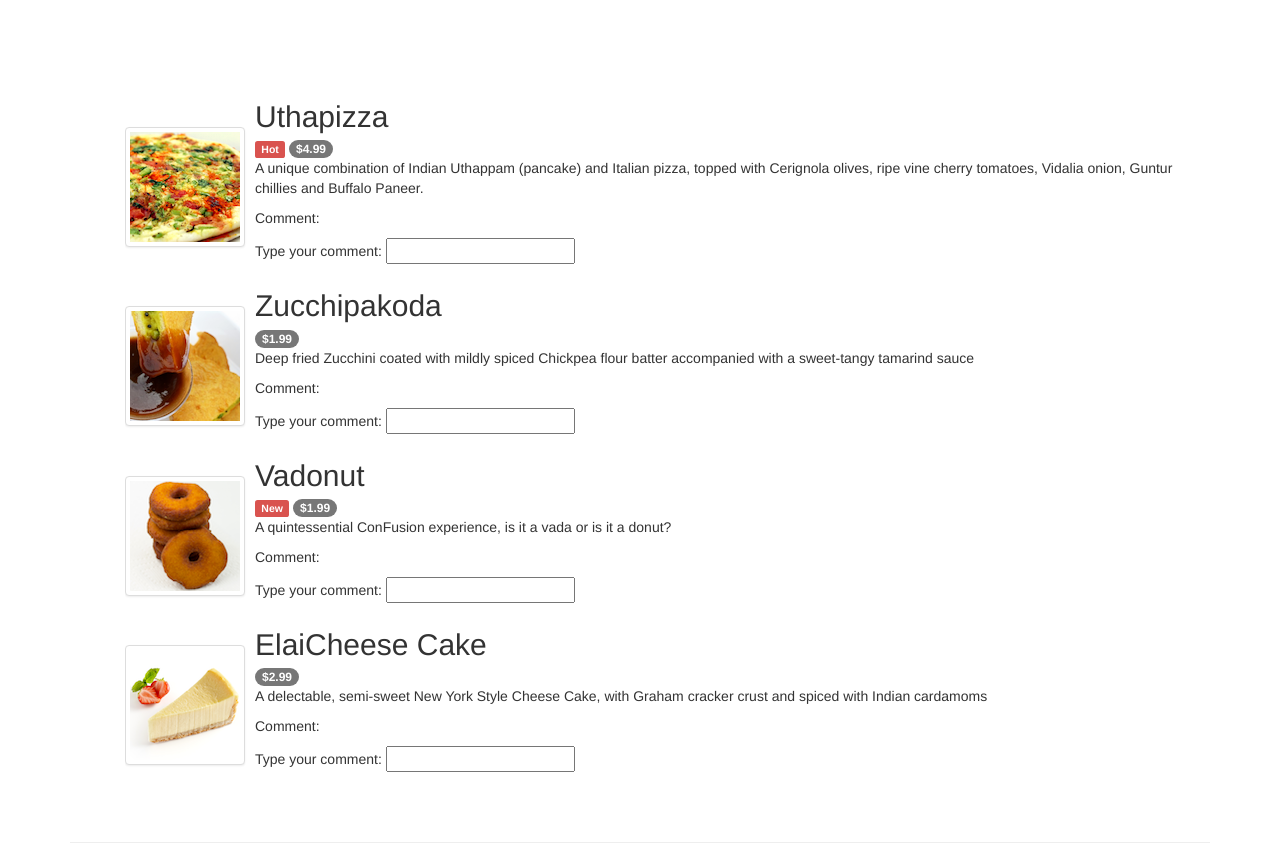
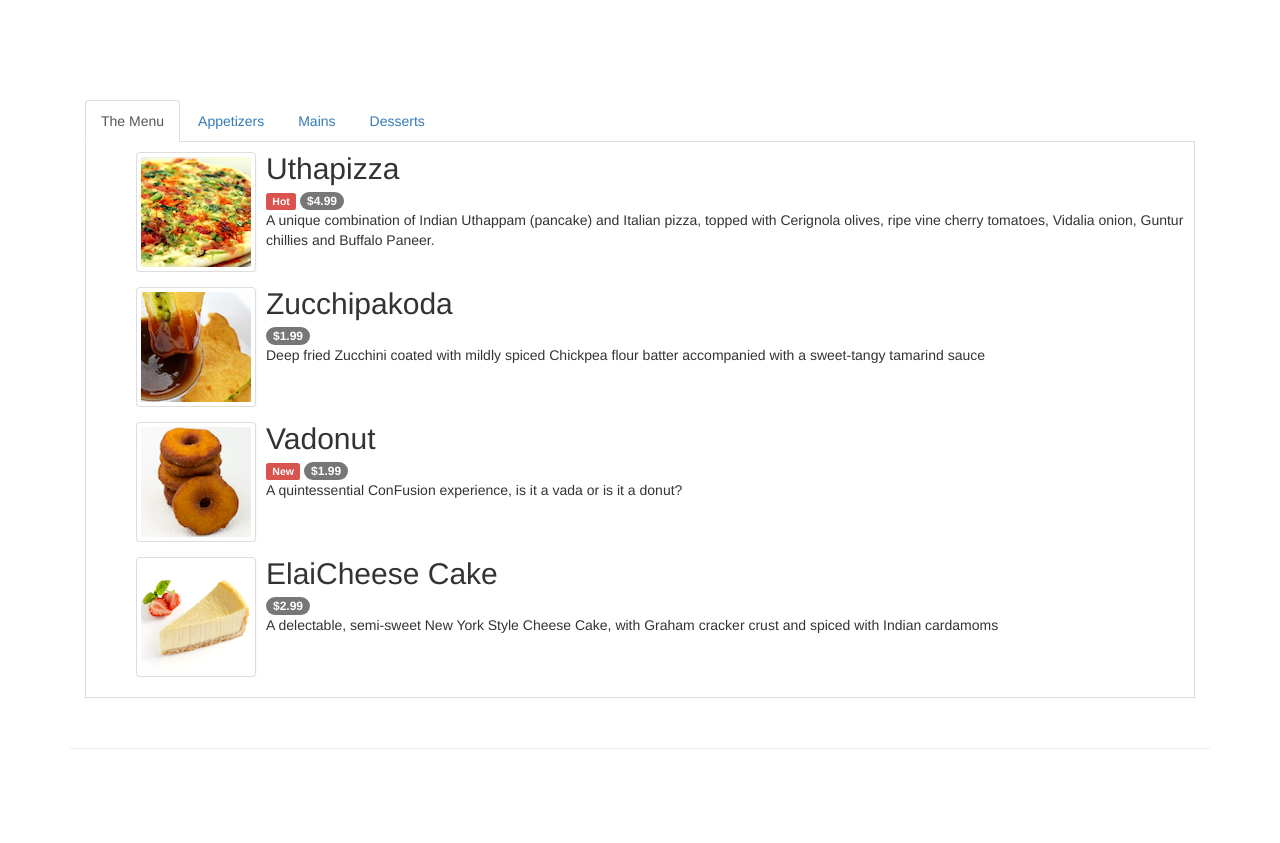
Before and after one commit to sarahbarberuk/angular-tutorial, a website: page conFusion/app/menu.html in a window 1280 px wide. After the commit the page ends 800 px from the top, so only its background shows below. Drawn offline with Linux system fonts and the light colour scheme.

Commit message:
used ng-class and ng-click to add a tab navigation to the menu

```diff
--- a/conFusion/app/menu.html
+++ b/conFusion/app/menu.html
@@ -28,8 +28,24 @@
     <div class="container">
         <div class="row row-content" ng-controller="menuController as menuCtrl">
             <div class="col-xs-12">
-                <ul>
-                <li class="media" ng-repeat="dish in menuCtrl.dishes">
+                <ul class="nav nav-tabs" role="tablist">
+                  <li role="presentation" ng-class="{active:menuCtrl.isSelected(1)}">
+                    <a ng-click="menuCtrl.select(1)" aria-controls="all menu" role="tab">The Menu</a>
+                  </li>
+                  <li role="presentation" ng-class="{active:menuCtrl.isSelected(2)}">
+                    <a ng-click="menuCtrl.select(2)" aria-controls="appetizers" role="tab">Appetizers</a>
+                  </li>
+                  <li role="presentation" ng-class="{active:menuCtrl.isSelected(3)}">
+                    <a ng-click="menuCtrl.select(3)" aria-controls="mains" role="tab">Mains</a>
+                  </li>
+                  <li role="presentation" ng-class="{active:menuCtrl.isSelected(4)}">
+                    <a ng-click="menuCtrl.select(4)" aria-controls="desserts" role="tab">Desserts</a>
+                  </li>
+                </ul>
+
+                <div class="tab-content">
+                  <ul class="media-lis tab-pane fade in active">
+                  <li class="media" ng-repeat="dish in menuCtrl.dishes | filter:menuCtrl.filtText">
                       <div class="media-left media-middle">
                           <a href="#">
                               <img class="media-object img-thumbnail" ng-src="{{dish.image}}" alt="Uthappizza">
@@ -40,13 +56,10 @@
                           <span class="label label-danger label-xs">{{dish.label}}</span>
                           <span class="badge">{{dish.price | currency}}</span>
                           <p>{{dish.description}}</p>
-                        <p>Comment: {{dish.comment}}</p>
-                        <p>Type your comment:
-                            <input type="text" ng-model="dish.comment">
-                        </p>
                       </div>
                   </li>
                   </ul>
+                </div>
             </div>
         </div>
     </div>
@@ -56,6 +69,9 @@
     <script>
       var app = angular.module('confusionApp',[]);
       app.controller('menuController', function() {
+
+        this.tab = 1;
+        this.filtText = '';
 
         var dishes=[
              {
@@ -94,10 +110,26 @@
                description:'A delectable, semi-sweet New York Style Cheese Cake, with Graham cracker crust and spiced with Indian cardamoms',
                comment: ''
             }
+        ];
+        this.dishes = dishes;
 
-        ];
+        this.select = function(setTab) {
+          this.tab = setTab;
 
-        this.dishes = dishes;
+          if(setTab === 2) {
+            this.filtText = "appetizer";
+          } else if (setTab === 3) {
+            this.filtText = "mains";
+          } else if (setTab === 4) {
+            this.filtText = "dessert";
+          } else {
+            this.filtText = "";
+          }
+        }
+
+        this.isSelected = function(checkTab) {
+          return (this.tab === checkTab);
+        }
 
       });
 
```
Lines whose indentation alone changed are shown as unchanged.
